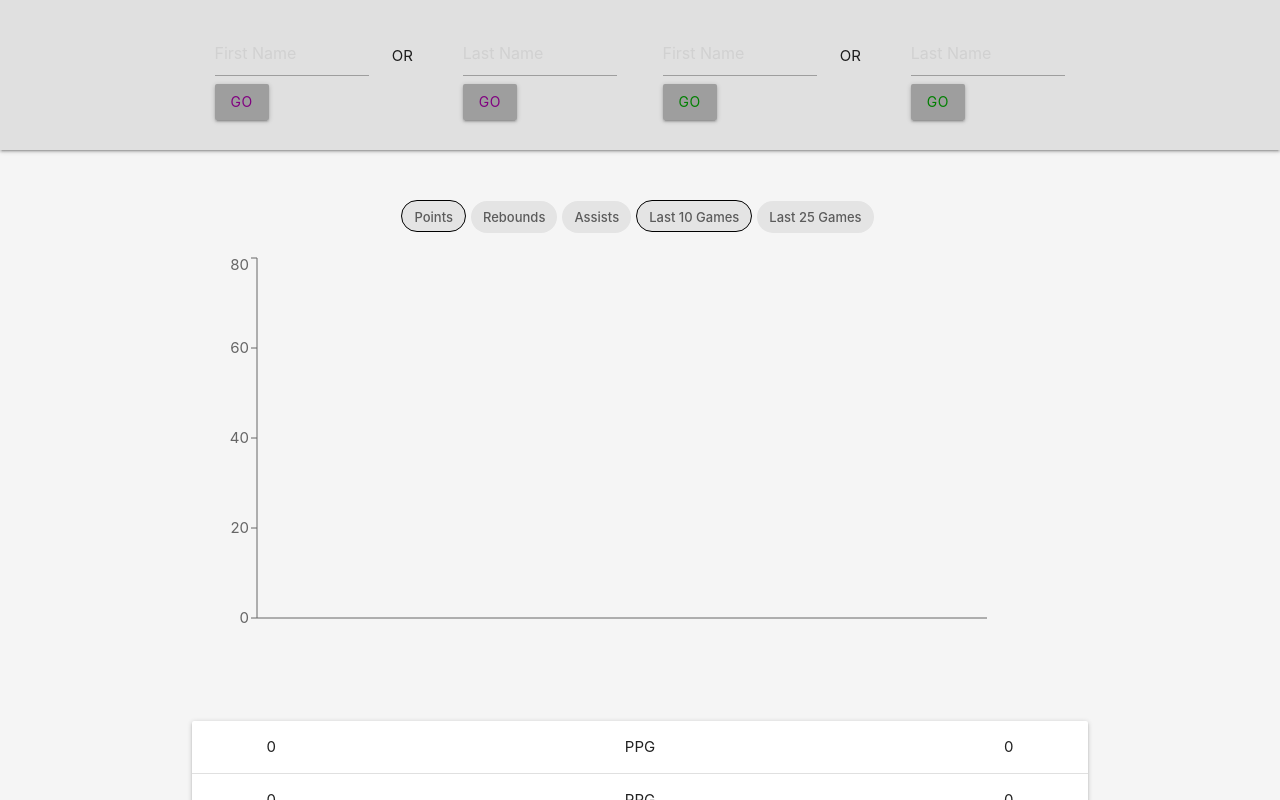
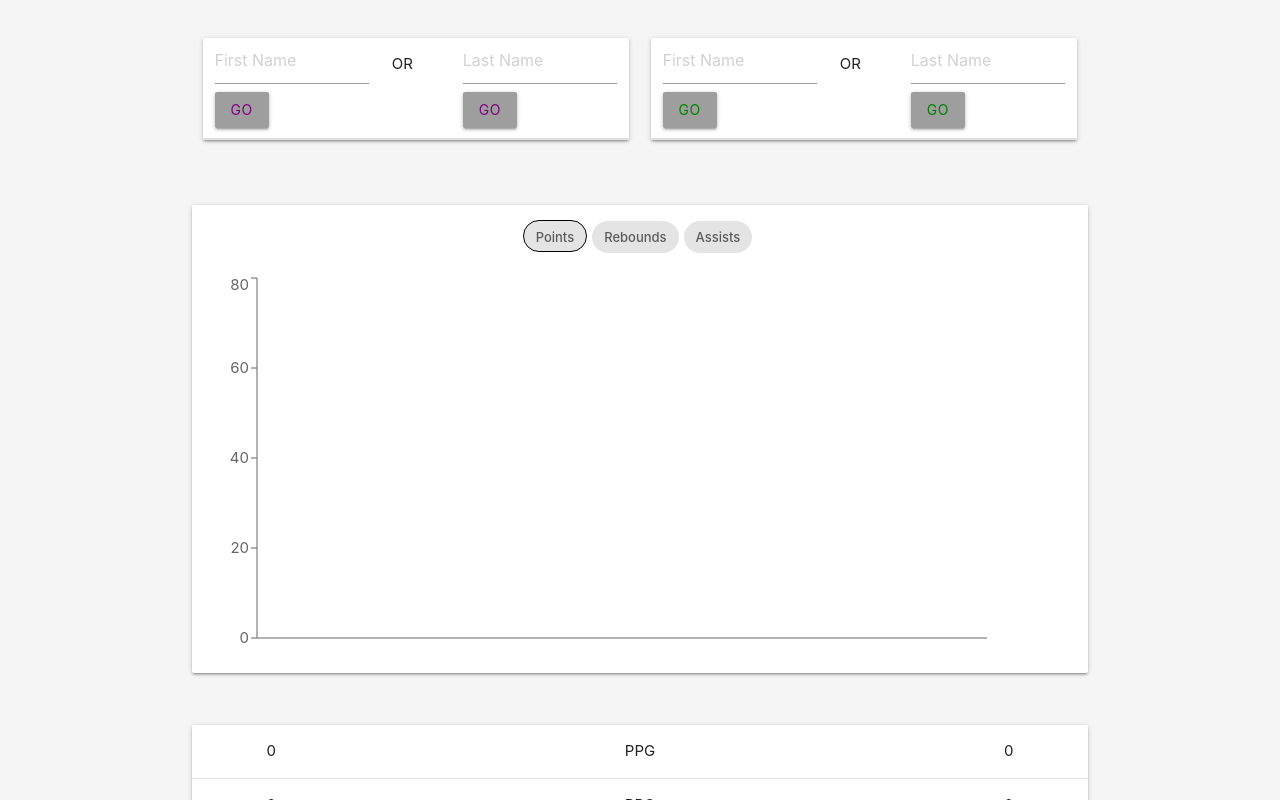
Before and after one commit to sarafiskray/nets-app, a React (Create React App) app: page / in a window 1280 px wide. Shown: the top 800 px of the page. Built offline with nearby package versions, Linux system fonts and the light colour scheme.

Commit message:
everything in cards (looks ok)

```diff
--- a/src/App.css
+++ b/src/App.css
@@ -6,10 +6,12 @@
 .p1 button {
     color: purple;
     height: auto;
+    margin-bottom: 10px;
 
 }
 
 .p2 button {
     color: green;
     height: auto;
+    margin-bottom: 10px;
 }
--- a/src/App.js
+++ b/src/App.js
@@ -22,31 +22,38 @@ function App() {
 
   return (
     <div className="grey lighten-4">
-      <div className="top grey lighten-2 z-depth-1">
+      <div className="top">
         <div className="container">
           <div className="row mySection">
             <div className="col s12 m6 l6 p1">
+              <div className="card">
                 <Lookup
                   setPlayer={setPlayerOne}
                   setPlayerStats={setPlayerOneStats}
                 />
               </div>
+            </div>
           <div className="col s12 m6 l6 p2">
+            <div className="card">
                 <Lookup
                   setPlayer={setPlayerTwo}
                   setPlayerStats={setPlayerTwoStats}
+                  numGames={numGames}
                 />
             </div>
             </div>
           </div>
         </div>
-      <div className="container mySection">
+      </div>
+      <div className="container ">
+        <div className="card">
           <StatsChart
             playerOneStats={playerOneStats}
             playerTwoStats={playerTwoStats}
             numGames = {numGames}
             setNumGames = {setNumGames}
           />
+        </div>
       </div>
       <div className="container mySection">
         <div className="card">
--- a/src/Lookup/Lookup.js
+++ b/src/Lookup/Lookup.js
@@ -6,7 +6,7 @@ import Player from './Player.js'
 
 const Lookup = (props) => {
 
-    const {setPlayer, setPlayerStats} = props;
+    const {setPlayer, setPlayerStats, numGames} = props;
 
     const [fName, setfName] = useState('');
     const [lName, setlName] = useState('');
@@ -78,7 +78,7 @@ const Lookup = (props) => {
     else {
         listPlayers = []
     }
-    //console.log(listPlayers)
+
 
     return (
         <Fragment>
@@ -92,6 +92,7 @@ const Lookup = (props) => {
             />
             <Results
                 listPlayers = {listPlayers}
+                numGames = {numGames}
             />
         </Fragment>
     )
--- a/src/Lookup/Player.js
+++ b/src/Lookup/Player.js
@@ -3,7 +3,10 @@ import React from 'react';
 
 const Player = (props) => {
 
-    const { id, firstName, lastName, teamId , setPlayer, setPlayerStats} = props;
+    const { id, firstName, lastName, teamId , setPlayer, setPlayerStats, numGames} = props;
+
+    console.log(numGames)
+
 
     const statsOptions = {
         method: 'GET',
@@ -43,7 +46,7 @@ const Player = (props) => {
 
 
     return (
-        <li onClick={handleClick}>
+        <li className="collection-item" onClick={handleClick}>
             <p> {firstName} {lastName}</p>
         </li>
     )
--- a/src/Lookup/Results.js
+++ b/src/Lookup/Results.js
@@ -5,7 +5,7 @@ const Results = (props) => {
     const {listPlayers} = props;
 
     return(
-        <ul>
+        <ul className="collection highlight">
             { listPlayers }
         </ul>
     )
--- a/src/StatsChart.css
+++ b/src/StatsChart.css
@@ -4,4 +4,5 @@
 
 .statChips {
     margin-bottom: 15px;
+    padding-top: 15px;
 }
--- a/src/StatsChart.js
+++ b/src/StatsChart.js
@@ -7,8 +7,6 @@ const StatsChart = (props) => {
     const {playerOneStats, playerTwoStats, numGames, setNumGames } = props;
 
     const [active, setActive] = useState("points");
-
-    console.log(numGames)
 
 
     //make empty array
@@ -79,12 +77,12 @@ const StatsChart = (props) => {
                 <div className={ active == "assists" ? "chip statSelected" : "chip"} onClick={chooseAssists}>
                     Assists
                 </div>
-                <div className = { numGames == 10 ? "chip statSelected" : "chip"} onClick={choose10Games}>
+                {/* <div className = { numGames == 10 ? "chip statSelected" : "chip"} onClick={choose10Games}>
                     Last 10 Games
                 </div>
                 <div className = { numGames == 25 ? "chip statSelected" : "chip"} onClick={choose25Games}>
                     Last 25 Games
-                </div>
+                </div> */}
             </div>
             <LineChart width={800} height = {400} data={combinedStats}>
                 { playerOneStats.length > 0 && active == "points" ? (
```
Lines whose indentation alone changed are shown as unchanged.
